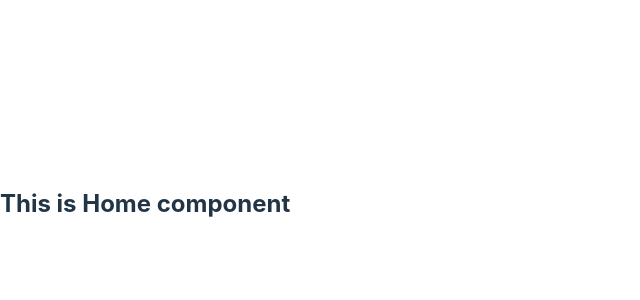
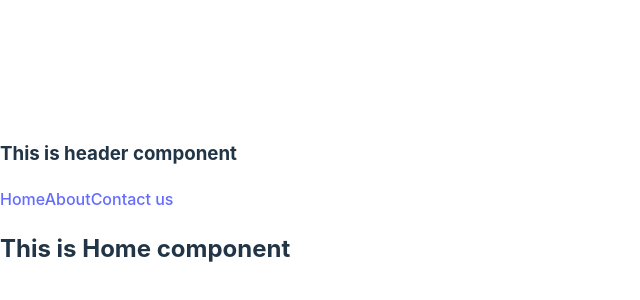
Before and after one commit to MirazZim/Intro-to-React-Routing, a React (Vite) app: page / in a window 1280 px wide. Shown: the part 196-496 px from the top of the page, without its empty margins (0-640 px from the left). Built offline with nearby package versions, Linux system fonts and the light colour scheme.

Commit message:
Third Commit

```diff
--- a/src/Components/Home/Home.jsx
+++ b/src/Components/Home/Home.jsx
@@ -1,8 +1,10 @@
 import { Outlet } from "react-router-dom";
+import Header from "../Header/Header";
 
 const Home = () => {
     return (
         <div>
+            <Header></Header>
             <h2>This is Home component</h2>
             <Outlet></Outlet>
         </div>
```
